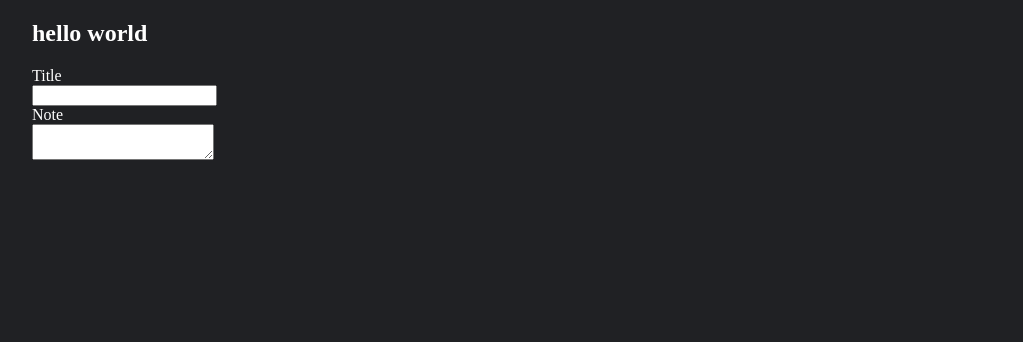
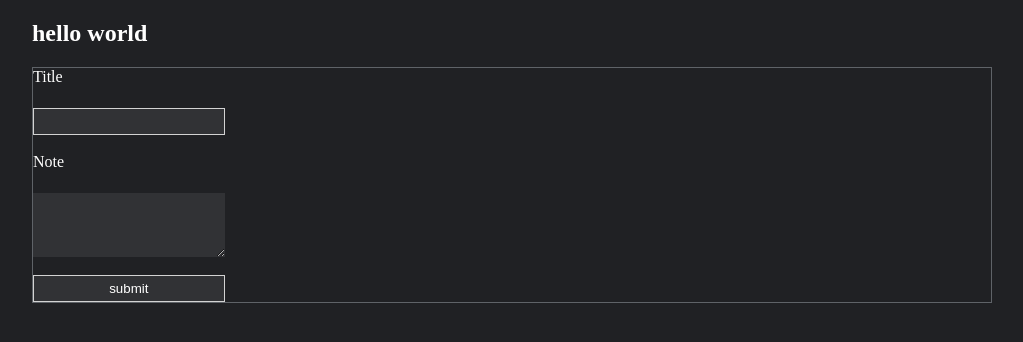
Before and after one commit to mazharul-miraz/notekeeper, a Django app: page / in a window 1280 px wide. Shown: the top 342 px of the page, without its empty margins (128-1151 px from the left). Run offline with Django 3.2, Linux system fonts and the light colour scheme.

Commit message:
input layout done

```diff
--- a/static/css/style.css
+++ b/static/css/style.css
@@ -12,5 +12,43 @@ body{
 }
 
 .note-block{
+    border: 1px solid #5f6368;
+}
 
+/* // Minimal Form Generic: Resets */
+input, select, textarea {
+	display: block;
+	box-sizing: border-box;
+	width: 20%;
+	outline: none;
+	border: none;
+	border-radius: 0;
+	-webkit-appearance: none;
+	   -moz-appearance: none;
+	        appearance: none;
+    background-color: #313235;
+    color: #fff;
 }
+
+
+
+label {
+	display: block;
+	margin-bottom: 0.25em;
+}
+
+input {
+	padding: 5px;
+	border-width: 1px;
+	border-style: solid;
+	border-color: lightgray;
+    color: #fff;
+	background-color: #313235;
+	&:focus {
+		border-color: gray;
+	}
+
+	&::placeholder {
+		color: #fff;
+	}
+}
--- a/templates/index.html
+++ b/templates/index.html
@@ -6,16 +6,15 @@
 
 <div class ="output">
 
-<h2> hello world</h2>
+    <h2> hello world</h2>
 
-<div class ="note-block">
-    <label for="note-title">Title</label></br>
-    <input type="text" name="note-title"></br>
+    <div class ="note-block">
+        <label for="note-title">Title</label></br>
+        <input type="text" name="note-title"></br>
 
-    <label for="note-text">Note</label></br>
-    <textarea class="note-text" name="note" rows="2" cols="20"></textarea>
-
-
+        <label for="note-text">Note</label></br>
+        <textarea class="note-text" name="note" rows="4" cols="60"></textarea></br>
+        <input type="submit" value="submit" class="submit-btn">
+    </div>
 </div>
-
 {% endblock content %}
```
